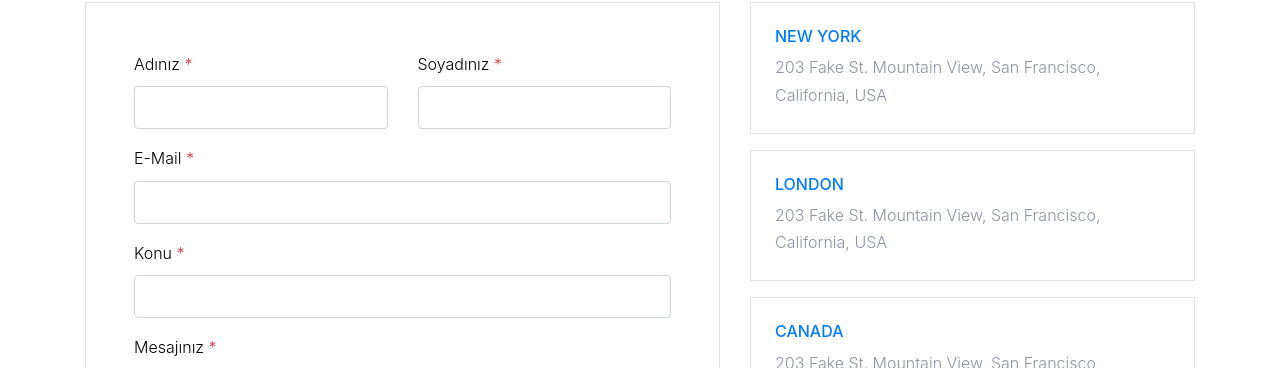
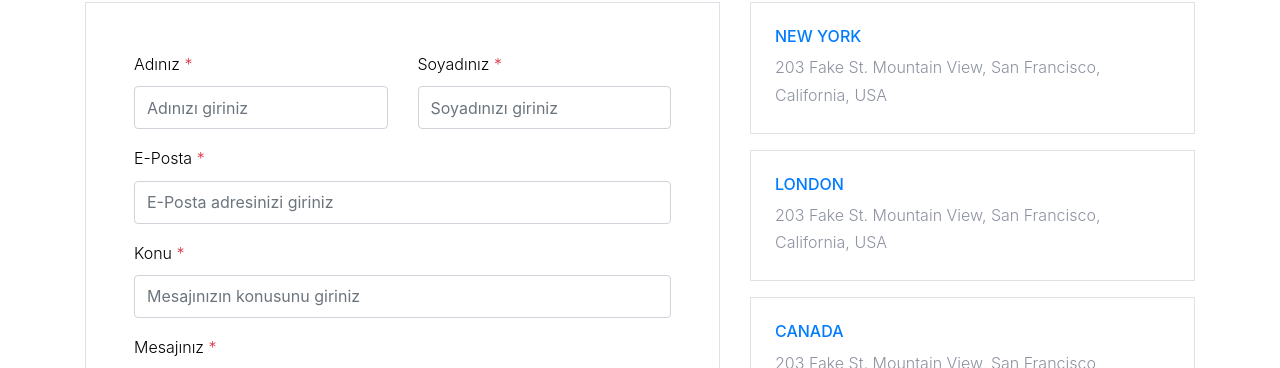
Before and after one commit to Silfavell/frontend, a React (Create React App) app: page /contact in a window 1280 px wide. Shown: the part 234-602 px from the top of the page. Built offline with nearby package versions, Linux system fonts and the light colour scheme; no server answers.

Commit message:
login management init

```diff
--- a/src/components/Carousel.js
+++ b/src/components/Carousel.js
@@ -1,9 +1,12 @@
 /* eslint-disable react/react-in-jsx-scope */
 import React from 'react'
 import Carousel from 'react-multi-carousel'
+import Cookies from 'universal-cookie'
 import 'react-multi-carousel/lib/styles.css'
 
 import Product from './Product'
+
+const cookies = new Cookies()
 
 const responsive = {
     desktop: {
@@ -26,6 +29,7 @@ const responsive = {
 class CarouselComponent extends React.Component {
     render() {
         const favoriteProducts = localStorage.getItem('favoriteProducts') ? JSON.parse(localStorage.getItem('favoriteProducts')) : []
+        const loggedIn = cookies.get('token')
 
         return (
             <div className='col-md-12 carousel-container'>
@@ -41,6 +45,7 @@ class CarouselComponent extends React.Component {
                                 key={product._id}
                                 favorite={favoriteProducts.includes(product._id)}
                                 item={product}
+                                loggedIn={loggedIn}
                                 onIncreaseClick={this.props.onIncreaseClick} />
                         ))
                     }
--- a/src/components/Navbar.js
+++ b/src/components/Navbar.js
@@ -36,8 +36,11 @@ class Navbar extends React.Component {
     onLogoutClick = () => {
         cookies.remove('token')
         cookies.remove('user')
-        this.setState({
-            loggedIn: false
+        localStorage.removeItem('favoriteProducts')
+
+        this.setState({ loggedIn: false }, () => {
+            window.history.pushState({}, null, '/')
+            window.location.reload()
         })
     }
 
--- a/src/components/Product.js
+++ b/src/components/Product.js
@@ -78,9 +78,11 @@ class Product extends React.Component {
                             <div className='top col-md-12'>
                                 <div className='col-md-12 d-flex align-items-center justify-content-end text-white add-to-favorite'>
                                     {
-                                        this.state.favorite ?
-                                            <IoMdHeart size={28} color={'black'} onClick={this.removeFromFavoriteProdutcs} />
-                                            : <IoMdHeartEmpty size={28} color={'black'} onClick={this.addToFavoriteProducts} />
+                                        this.props.loggedIn && (
+                                            this.state.favorite ?
+                                                <IoMdHeart size={28} color={'black'} onClick={this.removeFromFavoriteProdutcs} />
+                                                : <IoMdHeartEmpty size={28} color={'black'} onClick={this.addToFavoriteProducts} />
+                                        )
                                     }
                                 </div>
                             </div>
--- a/src/components/ShopProduct.js
+++ b/src/components/ShopProduct.js
@@ -78,9 +78,11 @@ class ShopProduct extends React.Component {
                             <div className='top col-md-12'>
                                 <div className='col-md-12 d-flex align-items-center justify-content-end text-white add-to-favorite'>
                                     {
-                                        this.state.favorite ?
-                                            <IoMdHeart size={28} color={'black'} onClick={this.removeFromFavoriteProdutcs} />
-                                            : <IoMdHeartEmpty size={28} color={'black'} onClick={this.addToFavoriteProducts} />
+                                        this.props.loggedIn && (
+                                            this.state.favorite ?
+                                                <IoMdHeart size={28} color={'black'} onClick={this.removeFromFavoriteProdutcs} />
+                                                : <IoMdHeartEmpty size={28} color={'black'} onClick={this.addToFavoriteProducts} />
+                                        )
                                     }
                                 </div>
                             </div>
--- a/src/pages/Contact.js
+++ b/src/pages/Contact.js
@@ -29,23 +29,23 @@ class Contact extends React.Component {
                 <div className='form-group row'>
                   <div className='col-md-6'>
                     <label htmlFor='c_fname' className='text-black'>Adınız <span className='text-danger'>*</span></label>
-                    <input type='text' className='form-control' id='c_fname' name='c_fname' />
+                    <input type='text' className='form-control' id='c_fname' name='c_fname' placeholder='Adınızı giriniz' />
                   </div>
                   <div className='col-md-6'>
                     <label htmlFor='c_lname' className='text-black'>Soyadınız <span className='text-danger'>*</span></label>
-                    <input type='text' className='form-control' id='c_lname' name='c_lname' />
+                    <input type='text' className='form-control' id='c_lname' name='c_lname' placeholder='Soyadınızı giriniz' />
                   </div>
                 </div>
                 <div className='form-group row'>
                   <div className='col-md-12'>
-                    <label htmlFor='c_email' className='text-black'>E-Mail <span className='text-danger'>*</span></label>
-                    <input type='email' className='form-control' id='c_email' name='c_email' placeholder='' />
+                    <label htmlFor='c_email' className='text-black'>E-Posta <span className='text-danger'>*</span></label>
+                    <input type='email' className='form-control' id='c_email' name='c_email' placeholder='E-Posta adresinizi giriniz' />
                   </div>
                 </div>
                 <div className='form-group row'>
                   <div className='col-md-12'>
                     <label htmlFor='c_subject' className='text-black'>Konu <span className='text-danger'>*</span> </label>
-                    <input type='text' className='form-control' id='c_subject' name='c_subject' />
+                    <input type='text' className='form-control' id='c_subject' name='c_subject' placeholder='Mesajınızın konusunu giriniz' />
                   </div>
                 </div>
 
--- a/src/pages/EditProfile.js
+++ b/src/pages/EditProfile.js
@@ -109,7 +109,7 @@ class EditProfile extends React.Component {
 
                                 <div className='form-group row'>
                                     <div className='col-md-12'>
-                                        <label htmlFor='c_email' className='text-black'>E-Mail <span className='text-danger'>*</span></label>
+                                        <label htmlFor='c_email' className='text-black'>E-Posta <span className='text-danger'>*</span></label>
                                         <input
                                             onChange={this.onEmailChange}
                                             type='email'
--- a/src/pages/Shop.js
+++ b/src/pages/Shop.js
@@ -3,6 +3,7 @@
 import React from 'react'
 import axios from 'axios'
 import { Link } from 'react-router-dom'
+import Cookies from 'universal-cookie'
 
 import SiteWrap from '../components/SiteWrap'
 import ShopProduct from '../components/ShopProduct'
@@ -14,6 +15,8 @@ import './Shop.css'
 
 const maximumProductLengthInOnePage = 6 * 3
 const maximumPageCount = 5
+
+const cookies = new Cookies()
 
 class Shop extends React.Component {
 
@@ -173,6 +176,7 @@ class Shop extends React.Component {
         const subCategory = this.props.location.search.includes('subCategoryId') ? currentCategory?.subCategories.find((subCategory) => subCategory._id === this.state.products[0].subCategoryId) : null
 
         const favoriteProducts = localStorage.getItem('favoriteProducts') ? JSON.parse(localStorage.getItem('favoriteProducts')) : []
+        const loggedIn = cookies.get('token')
 
         return (
             <div className='container'>
@@ -214,6 +218,7 @@ class Shop extends React.Component {
                                         key={product._id}
                                         item={product}
                                         onIncreaseClick={onIncreaseClick}
+                                        loggedIn={loggedIn}
                                         favorite={favoriteProducts.includes(product._id)}
                                     />
                                 ))
--- a/src/pages/SignIn.js
+++ b/src/pages/SignIn.js
@@ -16,8 +16,8 @@ const cookies = new Cookies()
 class SignIn extends React.Component {
 
     state = {
-        phoneNumber: '905466666666',
-        password: '1234'
+        phoneNumber: '',
+        password: ''
     }
 
     onSignInClick = () => {
@@ -26,9 +26,10 @@ class SignIn extends React.Component {
         axios.post(url, this.state).then(({ status, data }) => {
             if (status === 200) {
                 cookies.set('token', data.token)
+                localStorage.setItem('favoriteProducts', JSON.stringify(data.user.favoriteProducts))
 
                 if (window.localStorage.getItem('cart')) {
-                    axios.post(`${process.env.REACT_APP_API_URL}/user/cart`, JSON.parse(window.localStorage.getItem('cart'))).then(() => {
+                    axios.post(`${process.env.REACT_APP_API_URL}/user/cart`, JSON.stringify(window.localStorage.getItem('cart'))).then(() => {
                         window.localStorage.removeItem('cart')
                         this.props.history.push('/')
                     })
--- a/src/pages/SignUp.js
+++ b/src/pages/SignUp.js
@@ -120,7 +120,7 @@ class SignUp extends React.Component {
 
                 <div className='form-group row'>
                     <div className='col-md-12'>
-                        <label htmlFor='c_email' className='text-black'>E-Mail <span className='text-danger'>*</span></label>
+                        <label htmlFor='c_email' className='text-black'>E-Posta <span className='text-danger'>*</span></label>
                         <input
                             onChange={this.onEmailChange}
                             type='email'
```
Also changed, not shown: src/pages/FavoriteProducts.js (+13 -5 lines).
